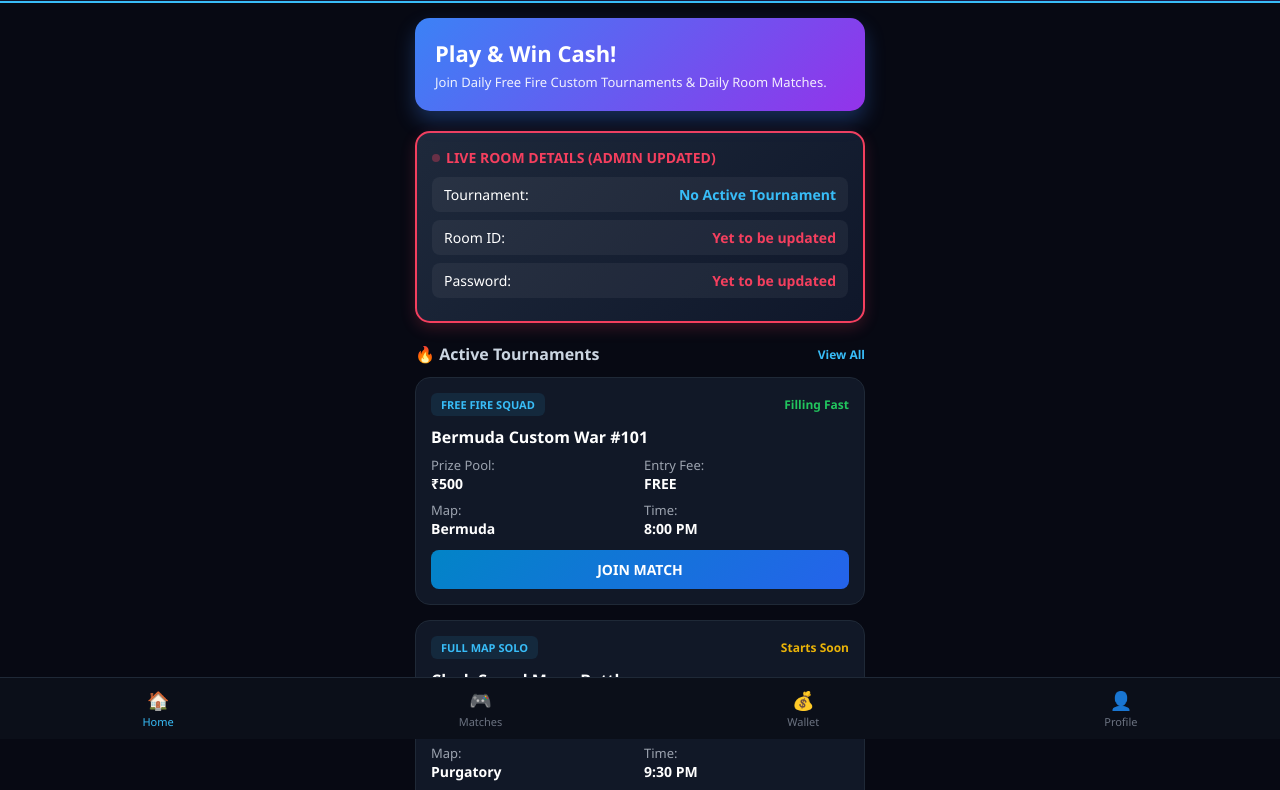
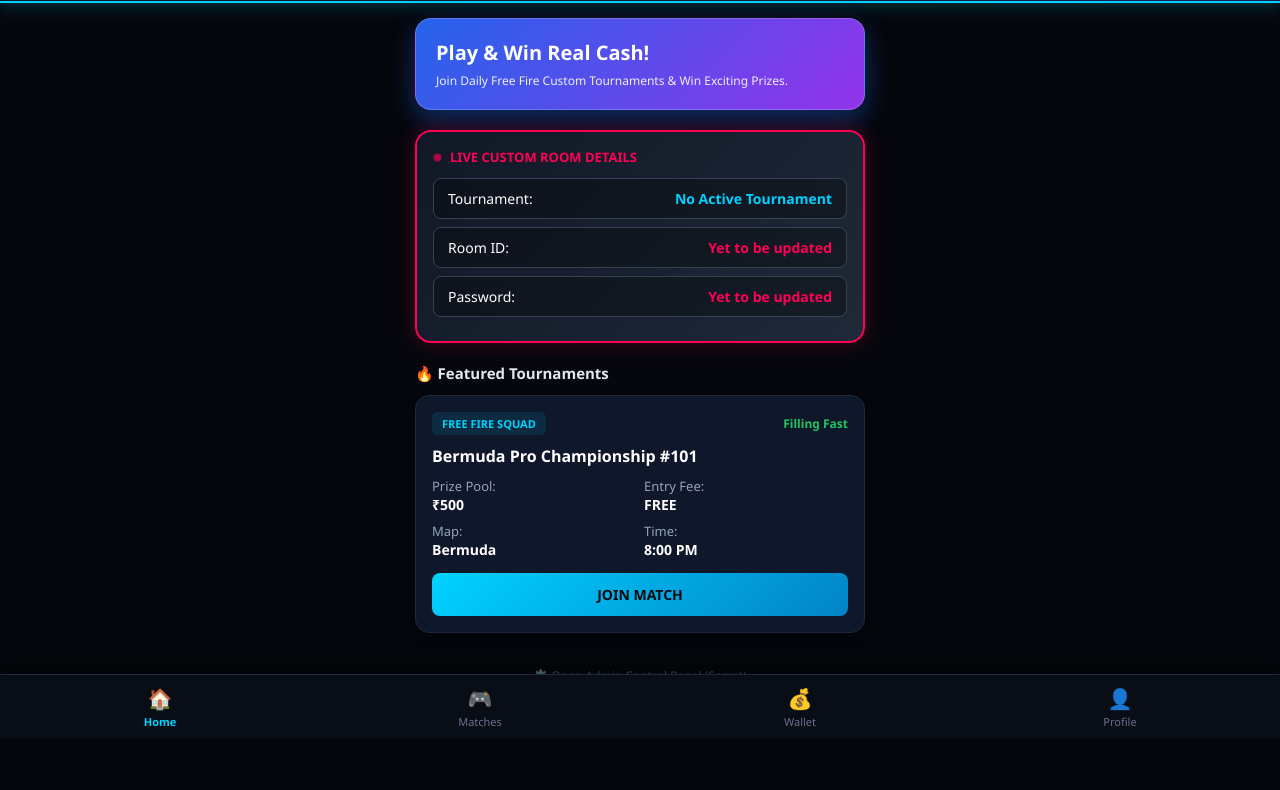
Before and after one commit to littlewaveesports/little-wave-esports, a plain HTML site: page index.html in a window 1280 px wide. Shown: the part 61-851 px from the top of the page. Drawn offline with Linux system fonts and the light colour scheme.

Commit message:
Update index.html for app branding and styling

```diff
--- a/index.html
+++ b/index.html
@@ -1,157 +1,142 @@
+
+
 <!DOCTYPE html>
 <html lang="en">
 <head>
     <meta charset="UTF-8">
     <meta name="viewport" content="width=device-width, initial-scale=1.0">
-    <title>Little Wave Esports - Pro Tournament Hub</title>
+    <title>Little Wave Esports - Pro App</title>
     <style>
         * { box-sizing: border-box; margin: 0; padding: 0; font-family: 'Segoe UI', Tahoma, Geneva, Verdana, sans-serif; }
-        body { background: #070913; color: #ffffff; padding-bottom: 70px; }
+        body { background: #05070d; color: #ffffff; padding-bottom: 85px; }
 
         /* App Header */
-        .header { background: linear-gradient(135deg, #0f172a, #1e1b4b); padding: 15px 20px; display: flex; justify-content: space-between; align-items: center; border-bottom: 2px solid #38bdf8; position: sticky; top: 0; z-index: 100; }
-        .logo { font-size: 20px; font-weight: 900; color: #38bdf8; letter-spacing: 1px; text-transform: uppercase; }
-        .logo span { color: #f43f5e; }
-        .wallet-badge { background: #1e293b; padding: 6px 12px; border-radius: 20px; font-size: 13px; border: 1px solid #334155; color: #38bdf8; font-weight: bold; }
+        .header { background: linear-gradient(135deg, #0f172a, #1e1b4b); padding: 15px 20px; display: flex; justify-content: space-between; align-items: center; border-bottom: 2px solid #00d2ff; position: sticky; top: 0; z-index: 100; box-shadow: 0 4px 15px rgba(0,210,255,0.2); }
+        .logo { font-size: 18px; font-weight: 900; color: #00d2ff; letter-spacing: 1px; text-transform: uppercase; }
+        .logo span { color: #ff0055; }
+        .wallet-badge { background: #111827; padding: 6px 12px; border-radius: 20px; font-size: 13px; border: 1px solid #374151; color: #22c55e; font-weight: bold; display: flex; align-items: center; gap: 5px; text-decoration: none; }
 
         .container { max-width: 480px; margin: auto; padding: 15px; }
 
         /* Banner */
-        .banner { background: linear-gradient(135deg, #3b82f6, #9333ea); border-radius: 15px; padding: 20px; margin-bottom: 20px; box-shadow: 0 10px 20px rgba(59, 130, 246, 0.3); position: relative; overflow: hidden; }
-        .banner h2 { font-size: 22px; margin-bottom: 5px; }
-        .banner p { font-size: 13px; opacity: 0.9; }
+        .banner { background: linear-gradient(135deg, #2563eb, #9333ea); border-radius: 16px; padding: 20px; margin-bottom: 20px; box-shadow: 0 10px 25px rgba(37, 99, 235, 0.4); border: 1px solid rgba(255,255,255,0.2); }
+        .banner h2 { font-size: 20px; margin-bottom: 6px; }
+        .banner p { font-size: 12px; opacity: 0.9; }
 
-        /* Live Room ID Card (Admin Connected) */
-        .live-card { background: linear-gradient(135deg, #1e293b, #0f172a); border: 2px solid #f43f5e; border-radius: 15px; padding: 15px; margin-bottom: 20px; box-shadow: 0 5px 15px rgba(244, 63, 94, 0.2); }
-        .live-title { color: #f43f5e; font-size: 14px; font-weight: bold; text-transform: uppercase; margin-bottom: 10px; display: flex; align-items: center; gap: 6px; }
-        .live-dot { width: 8px; height: 8px; background: #f43f5e; border-radius: 50%; animation: pulse 1.5s infinite; }
-        @keyframes pulse { 0% { opacity: 1; } 50% { opacity: 0.3; } 100% { opacity: 1; } }
+        /* Live Room ID Card (Admin Controlled) */
+        .live-card { background: linear-gradient(135deg, #111827, #1f2937); border: 2px solid #ff0055; border-radius: 16px; padding: 16px; margin-bottom: 20px; box-shadow: 0 0 20px rgba(255, 0, 85, 0.25); }
+        .live-title { color: #ff0055; font-size: 13px; font-weight: bold; text-transform: uppercase; margin-bottom: 12px; display: flex; align-items: center; gap: 8px; }
+        .live-dot { width: 9px; height: 9px; background: #ff0055; border-radius: 50%; animation: pulse 1.2s infinite; }
+        @keyframes pulse { 0% { opacity: 1; transform: scale(1); } 50% { opacity: 0.4; transform: scale(0.8); } 100% { opacity: 1; transform: scale(1); } }
 
-        .detail-row { display: flex; justify-content: space-between; margin-bottom: 8px; font-size: 14px; background: rgba(255,255,255,0.05); padding: 8px 12px; border-radius: 8px; }
-        .detail-row span:last-child { font-weight: bold; color: #38bdf8; }
+        .detail-row { display: flex; justify-content: space-between; margin-bottom: 8px; font-size: 14px; background: rgba(0,0,0,0.3); padding: 10px 14px; border-radius: 8px; border: 1px solid #374151; }
+        .detail-row span:last-child { font-weight: bold; color: #00d2ff; }
 
         /* Section Heading */
-        .section-title { font-size: 16px; font-weight: bold; margin-bottom: 12px; display: flex; justify-content: space-between; align-items: center; color: #cbd5e1; }
+        .section-title { font-size: 15px; font-weight: bold; margin-bottom: 12px; display: flex; justify-content: space-between; align-items: center; color: #e2e8f0; }
 
         /* Tournament Card */
-        .t-card { background: #111827; border: 1px solid #1f2937; border-radius: 15px; padding: 15px; margin-bottom: 15px; transition: 0.2s; }
-        .t-card:active { transform: scale(0.98); }
+        .t-card { background: #0f172a; border: 1px solid #1e293b; border-radius: 14px; padding: 16px; margin-bottom: 15px; box-shadow: 0 4px 10px rgba(0,0,0,0.5); }
         .t-header { display: flex; justify-content: space-between; align-items: center; margin-bottom: 10px; }
-        .game-tag { background: rgba(56, 189, 248, 0.1); color: #38bdf8; padding: 4px 10px; border-radius: 6px; font-size: 11px; font-weight: bold; }
-        .t-name { font-size: 16px; font-weight: bold; margin-bottom: 8px; }
+        .game-tag { background: rgba(0, 210, 255, 0.1); color: #00d2ff; padding: 4px 10px; border-radius: 6px; font-size: 11px; font-weight: bold; }
+        .t-name { font-size: 16px; font-weight: bold; margin-bottom: 10px; }
 
-        .t-info-grid { display: grid; grid-template-columns: 1fr 1fr; gap: 8px; margin-bottom: 12px; font-size: 13px; color: #9ca3af; }
+        .t-info-grid { display: grid; grid-template-columns: 1fr 1fr; gap: 8px; margin-bottom: 14px; font-size: 13px; color: #94a3b8; }
         .t-info-grid div b { color: #fff; display: block; font-size: 14px; }
 
-        .join-btn { width: 100%; background: linear-gradient(135deg, #0284c7, #2563eb); color: white; border: none; padding: 10px; border-radius: 8px; font-weight: bold; font-size: 14px; cursor: pointer; text-transform: uppercase; }
+        .join-btn { width: 100%; background: linear-gradient(135deg, #00d2ff, #0284c7); color: #05070d; border: none; padding: 12px; border-radius: 8px; font-weight: 900; font-size: 14px; cursor: pointer; text-transform: uppercase; transition: 0.2s; }
+        .join-btn:active { transform: scale(0.97); }
 
-        /* Bottom Nav Bar */
-        .bottom-nav { position: fixed; bottom: 0; left: 0; width: 100%; background: #0b0f19; border-top: 1px solid #1f2937; display: flex; justify-content: space-around; padding: 10px 0; z-index: 100; }
-        .nav-item { text-align: center; color: #6b7280; font-size: 11px; text-decoration: none; }
-        .nav-item.active { color: #38bdf8; }
-        .nav-item div:first-child { font-size: 18px; margin-bottom: 2px; }
+        /* Bottom Navigation Bar (Real Multi-Page Links) */
+        .bottom-nav { position: fixed; bottom: 0; left: 0; width: 100%; background: #090d16; border-top: 1px solid #1e293b; display: flex; justify-content: space-around; padding: 10px 0; z-index: 1000; box-shadow: 0 -5px 20px rgba(0,0,0,0.8); }
+        .nav-item { text-align: center; color: #64748b; font-size: 11px; text-decoration: none; flex: 1; cursor: pointer; }
+        .nav-item.active { color: #00d2ff; font-weight: bold; }
+        .nav-item div { font-size: 20px; margin-bottom: 2px; }
 
-        .admin-link-box { text-align: center; margin-top: 25px; }
-        .admin-link-box a { color: #94a3b8; font-size: 12px; text-decoration: none; border-bottom: 1px dashed #64748b; }
+        .admin-link-box { text-align: center; margin-top: 30px; padding-bottom: 20px; }
+        .admin-link-box a { color: #64748b; font-size: 12px; text-decoration: none; border-bottom: 1px dashed #64748b; }
     </style>
 </head>
 <body>
 
-    <!-- Header -->
+    <!-- App Header -->
     <div class="header">
         <div class="logo">Little Wave <span>Esports</span></div>
-        <div class="wallet-badge">⚡ ₹50.00</div>
+        <a href="wallet.html" class="wallet-badge">💰 ₹50.00</a>
     </div>
 
     <div class="container">
 
         <!-- Top Banner -->
         <div class="banner">
-            <h2>Play & Win Cash!</h2>
-            <p>Join Daily Free Fire Custom Tournaments & Daily Room Matches.</p>
+            <h2>Play & Win Real Cash!</h2>
+            <p>Join Daily Free Fire Custom Tournaments & Win Exciting Prizes.</p>
         </div>
 
-        <!-- Live Match Card (Pulls from Admin Panel) -->
+        <!-- Live Match Card (Controlled from Admin Panel) -->
         <div class="live-card">
-            <div class="live-title"><div class="live-dot"></div> Live Room Details (Admin Updated)</div>
+            <div class="live-title"><div class="live-dot"></div> Live Custom Room Details</div>
             <div class="detail-row">
                 <span>Tournament:</span>
                 <span id="displayTourney">Loading...</span>
             </div>
             <div class="detail-row">
                 <span>Room ID:</span>
-                <span id="displayId" style="color: #f43f5e;">Not Updated</span>
+                <span id="displayId" style="color: #ff0055;">Not Updated</span>
             </div>
             <div class="detail-row">
                 <span>Password:</span>
-                <span id="displayPass" style="color: #f43f5e;">Not Updated</span>
+                <span id="displayPass" style="color: #ff0055;">Not Updated</span>
             </div>
         </div>
 
         <div class="section-title">
-            <span>🔥 Active Tournaments</span>
-            <span style="font-size: 12px; color: #38bdf8;">View All</span>
+            <span>🔥 Featured Tournaments</span>
         </div>
 
-        <!-- Tournament 1 -->
         <div class="t-card">
             <div class="t-header">
                 <span class="game-tag">FREE FIRE SQUAD</span>
                 <span style="color: #22c55e; font-size: 12px; font-weight: bold;">Filling Fast</span>
             </div>
-            <div class="t-name">Bermuda Custom War #101</div>
+            <div class="t-name">Bermuda Pro Championship #101</div>
             <div class="t-info-grid">
                 <div>Prize Pool: <b>₹500</b></div>
                 <div>Entry Fee: <b>FREE</b></div>
                 <div>Map: <b>Bermuda</b></div>
                 <div>Time: <b>8:00 PM</b></div>
             </div>
-            <button class="join-btn" onclick="alert('Tournament Joined Successfully!')">Join Match</button>
+            <button class="join-btn" onclick="alert('Successfully Registered for Tournament!')">Join Match</button>
         </div>
 
-        <!-- Tournament 2 -->
-        <div class="t-card">
-            <div class="t-header">
-                <span class="game-tag">FULL MAP SOLO</span>
-                <span style="color: #eab308; font-size: 12px; font-weight: bold;">Starts Soon</span>
-            </div>
-            <div class="t-name">Clash Squad Mega Battle</div>
-            <div class="t-info-grid">
-                <div>Prize Pool: <b>₹1,000</b></div>
-                <div>Entry Fee: <b>₹10</b></div>
-                <div>Map: <b>Purgatory</b></div>
-                <div>Time: <b>9:30 PM</b></div>
-            </div>
-            <button class="join-btn" style="background: linear-gradient(135deg, #d97706, #b45309);" onclick="alert('Insufficient balance or registration closed!')">Join Match</button>
-        </div>
-
+        <!-- Secret Admin Link -->
         <div class="admin-link-box">
-            <a href="admin.html">⚙️ Open Admin Panel (Control Room)</a>
+            <a href="admin.html">⚙️ Open Admin Control Panel (Secret)</a>
         </div>
 
     </div>
 
-    <!-- Bottom Navigation Bar -->
+    <!-- Bottom App Navigation Bar (Links to separate pages) -->
     <div class="bottom-nav">
-        <a href="#" class="nav-item active">
+        <a href="index.html" class="nav-item active">
             <div>🏠</div>
             <span>Home</span>
         </a>
-        <a href="#" class="nav-item" onclick="alert('Matches tab coming soon!')">
+        <a href="matches.html" class="nav-item">
             <div>🎮</div>
             <span>Matches</span>
         </a>
-        <a href="#" class="nav-item" onclick="alert('Wallet balance: ₹50')">
+        <a href="wallet.html" class="nav-item">
             <div>💰</div>
             <span>Wallet</span>
         </a>
-        <a href="#" class="nav-item" onclick="alert('Profile settings')">
+        <a href="profile.html" class="nav-item">
             <div>👤</div>
             <span>Profile</span>
         </a>
     </div>
 
-    <!-- Script to load data from Admin panel -->
+    <!-- Script to load Room ID from Admin Panel -->
     <script>
         document.getElementById('displayTourney').innerText = localStorage.getItem('tourneyName') || "No Active Tournament";
         document.getElementById('displayId').innerText = localStorage.getItem('roomID') || "Yet to be updated";
```
